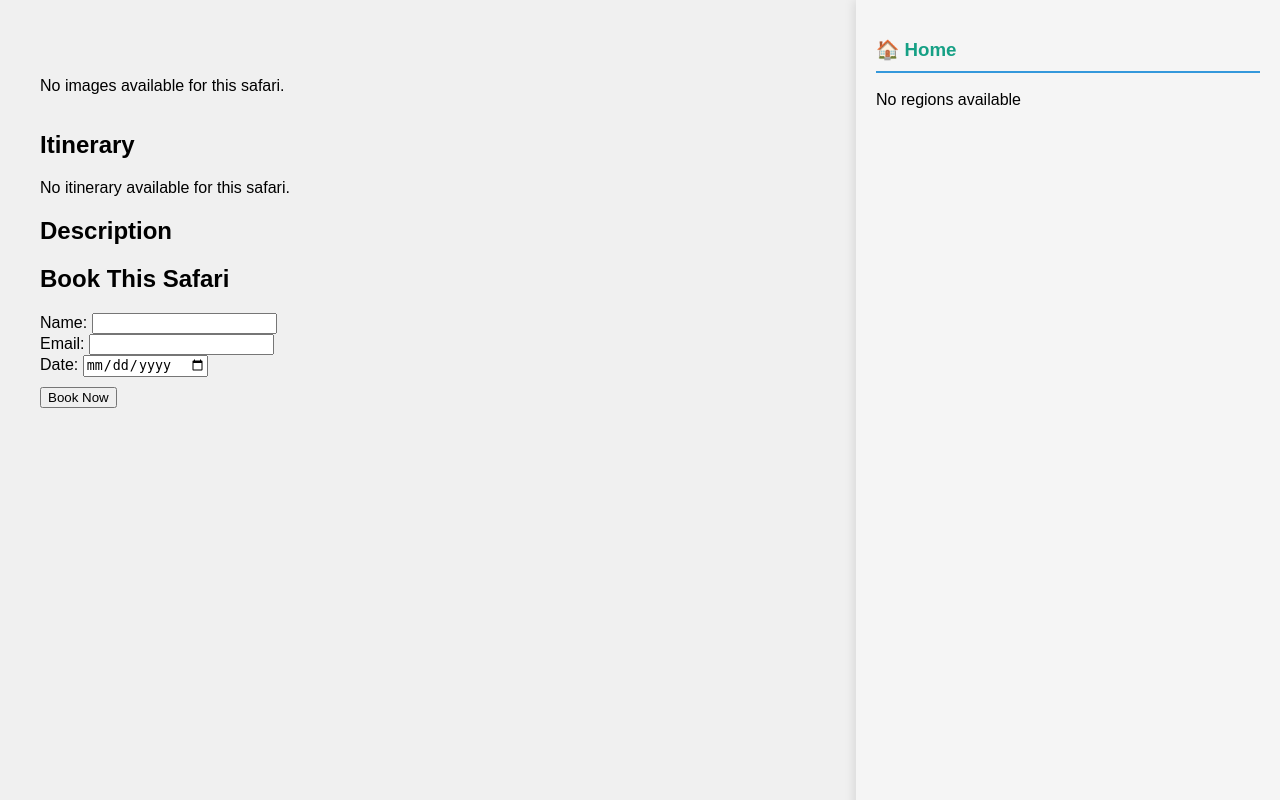
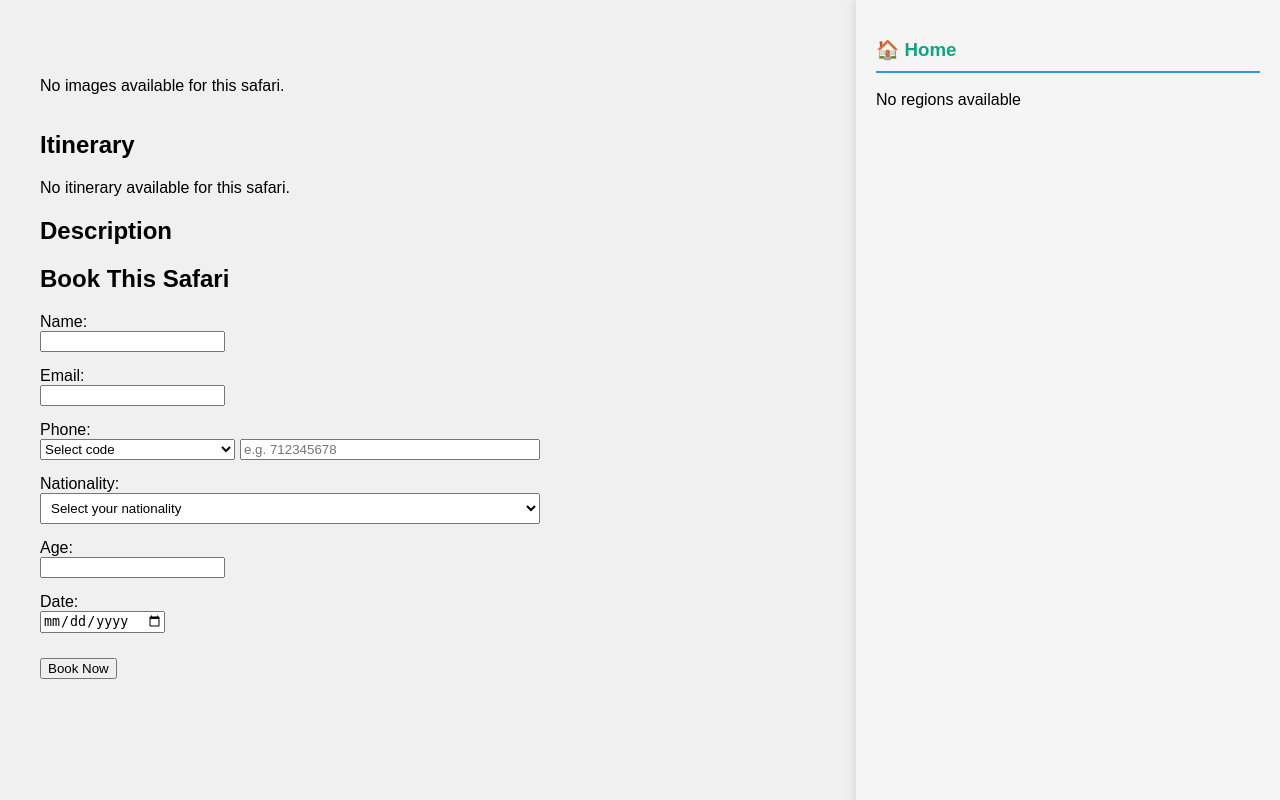
Before and after one commit to pedrotenza/toursafariafrica.com, a Django app: template root/app/templates/app/safari_detail.html in a window 1280 px wide. Run offline with Django 5.2, Linux system fonts and the light colour scheme; the template is opened without the code that fills it, so the values that code supplies are empty.

Commit message:
Nationality, age and phone numeber, with prefix menu, added to the booking form

```diff
--- a/root/app/templates/app/safari_detail.html
+++ b/root/app/templates/app/safari_detail.html
@@ -53,21 +53,72 @@
   <!-- Booking Form -->
   <section>
     <h2>Book This Safari</h2>
-    <form method="POST">
+    <form method="POST" style="max-width: 500px;">
       {% csrf_token %}
-      <div>
-        <label for="id_name">Name:</label>
+
+      <div style="margin-bottom: 15px;">
+        <label for="id_name">Name:</label><br>
         <input type="text" id="id_name" name="name" required>
       </div>
-      <div>
-        <label for="id_email">Email:</label>
+
+      <div style="margin-bottom: 15px;">
+        <label for="id_email">Email:</label><br>
         <input type="email" id="id_email" name="email" required>
       </div>
-      <div>
-        <label for="id_date">Date:</label>
+
+      <div style="margin-bottom: 15px;">
+        <label for="id_country_code">Phone:</label><br>
+        <div style="display: flex; gap: 5px;">
+          <select id="id_country_code" name="country_code" required style="flex: 1;">
+            <option value="">Select code</option>
+          </select>
+          <input type="tel" id="id_phone" name="phone" placeholder="e.g. 712345678" required style="flex: 2;">
+        </div>
+      </div>
+
+      <div style="margin-bottom: 15px;">
+        <label for="id_nationality">Nationality:</label><br>
+        <select id="id_nationality" name="nationality" required style="width: 100%; padding: 6px;">
+          <option value="">Select your nationality</option>
+          <!-- Options loaded by JS -->
+        </select>
+      </div>
+
+      <div style="margin-bottom: 15px;">
+        <label for="id_age">Age:</label><br>
+        <input type="number" id="id_age" name="age" min="0" required>
+      </div>
+
+      <div style="margin-bottom: 15px;">
+        <label for="id_date">Date:</label><br>
         <input type="date" id="id_date" name="date" required>
       </div>
+
       <button type="submit" style="margin-top: 10px;">Book Now</button>
     </form>
   </section>
+
+  <!-- JavaScript to load country codes and nationalities -->
+  {% load static %}
+  <script src="{% static 'js/country_codes.js' %}"></script>
+  <script>
+    document.addEventListener('DOMContentLoaded', function () {
+      const countryCodeSelect = document.getElementById("id_country_code");
+      const nationalitySelect = document.getElementById("id_nationality");
+
+      countryCallingCodes.forEach(country => {
+        // Fill country code dropdown
+        const optionCode = document.createElement("option");
+        optionCode.value = country.code;
+        optionCode.textContent = `${country.name} (${country.code})`;
+        countryCodeSelect.appendChild(optionCode);
+
+        // Fill nationality dropdown
+        const optionNat = document.createElement("option");
+        optionNat.value = country.name;
+        optionNat.textContent = country.name;
+        nationalitySelect.appendChild(optionNat);
+      });
+    });
+  </script>
 {% endblock %}
--- /dev/null
+++ b/root/static/js/country_codes.js
@@ -0,0 +1,107 @@
+const countryCallingCodes = [
+  { name: "Afghanistan", code: "+93" },
+  { name: "Albania", code: "+355" },
+  { name: "Algeria", code: "+213" },
+  { name: "Andorra", code: "+376" },
+  { name: "Angola", code: "+244" },
+  { name: "Argentina", code: "+54" },
+  { name: "Armenia", code: "+374" },
+  { name: "Australia", code: "+61" },
+  { name: "Austria", code: "+43" },
+  { name: "Azerbaijan", code: "+994" },
+  { name: "Bangladesh", code: "+880" },
+  { name: "Belarus", code: "+375" },
+  { name: "Belgium", code: "+32" },
+  { name: "Benin", code: "+229" },
+  { name: "Bolivia", code: "+591" },
+  { name: "Brazil", code: "+55" },
+  { name: "Bulgaria", code: "+359" },
+  { name: "Canada", code: "+1" },
+  { name: "Chile", code: "+56" },
+  { name: "China", code: "+86" },
+  { name: "Colombia", code: "+57" },
+  { name: "Costa Rica", code: "+506" },
+  { name: "Croatia", code: "+385" },
+  { name: "Cuba", code: "+53" },
+  { name: "Czech Republic", code: "+420" },
+  { name: "Denmark", code: "+45" },
+  { name: "Dominican Republic", code: "+1-809" },
+  { name: "Ecuador", code: "+593" },
+  { name: "Egypt", code: "+20" },
+  { name: "El Salvador", code: "+503" },
+  { name: "Estonia", code: "+372" },
+  { name: "Ethiopia", code: "+251" },
+  { name: "Finland", code: "+358" },
+  { name: "France", code: "+33" },
+  { name: "Georgia", code: "+995" },
+  { name: "Germany", code: "+49" },
+  { name: "Ghana", code: "+233" },
+  { name: "Greece", code: "+30" },
+  { name: "Guatemala", code: "+502" },
+  { name: "Honduras", code: "+504" },
+  { name: "Hungary", code: "+36" },
+  { name: "Iceland", code: "+354" },
+  { name: "India", code: "+91" },
+  { name: "Indonesia", code: "+62" },
+  { name: "Iran", code: "+98" },
+  { name: "Iraq", code: "+964" },
+  { name: "Ireland", code: "+353" },
+  { name: "Israel", code: "+972" },
+  { name: "Italy", code: "+39" },
+  { name: "Japan", code: "+81" },
+  { name: "Jordan", code: "+962" },
+  { name: "Kenya", code: "+254" },
+  { name: "Kuwait", code: "+965" },
+  { name: "Latvia", code: "+371" },
+  { name: "Lebanon", code: "+961" },
+  { name: "Lithuania", code: "+370" },
+  { name: "Luxembourg", code: "+352" },
+  { name: "Malaysia", code: "+60" },
+  { name: "Mexico", code: "+52" },
+  { name: "Morocco", code: "+212" },
+  { name: "Nepal", code: "+977" },
+  { name: "Netherlands", code: "+31" },
+  { name: "New Zealand", code: "+64" },
+  { name: "Nicaragua", code: "+505" },
+  { name: "Nigeria", code: "+234" },
+  { name: "Norway", code: "+47" },
+  { name: "Pakistan", code: "+92" },
+  { name: "Panama", code: "+507" },
+  { name: "Paraguay", code: "+595" },
+  { name: "Peru", code: "+51" },
+  { name: "Philippines", code: "+63" },
+  { name: "Poland", code: "+48" },
+  { name: "Portugal", code: "+351" },
+  { name: "Qatar", code: "+974" },
+  { name: "Romania", code: "+40" },
+  { name: "Russia", code: "+7" },
+  { name: "Rwanda", code: "+250" },
+  { name: "Saudi Arabia", code: "+966" },
+  { name: "Senegal", code: "+221" },
+  { name: "Serbia", code: "+381" },
+  { name: "Singapore", code: "+65" },
+  { name: "Slovakia", code: "+421" },
+  { name: "Slovenia", code: "+386" },
+  { name: "South Africa", code: "+27" },
+  { name: "South Korea", code: "+82" },
+  { name: "Spain", code: "+34" },
+  { name: "Sri Lanka", code: "+94" },
+  { name: "Sudan", code: "+249" },
+  { name: "Sweden", code: "+46" },
+  { name: "Switzerland", code: "+41" },
+  { name: "Syria", code: "+963" },
+  { name: "Tanzania", code: "+255" },
+  { name: "Thailand", code: "+66" },
+  { name: "Tunisia", code: "+216" },
+  { name: "Turkey", code: "+90" },
+  { name: "Uganda", code: "+256" },
+  { name: "Ukraine", code: "+380" },
+  { name: "United Arab Emirates", code: "+971" },
+  { name: "United Kingdom", code: "+44" },
+  { name: "United States", code: "+1" },
+  { name: "Uruguay", code: "+598" },
+  { name: "Venezuela", code: "+58" },
+  { name: "Vietnam", code: "+84" },
+  { name: "Zambia", code: "+260" },
+  { name: "Zimbabwe", code: "+263" }
+];
```
Also changed, not shown: root/app/models.py (+5 -6 lines), root/app/views.py (+114 -24 lines), root/configuration/settings.py (+31 -41 lines), root/README.md (added), root/app/migrations/0009_booking_client_age_booking_client_nationality_and_more.py (added).
